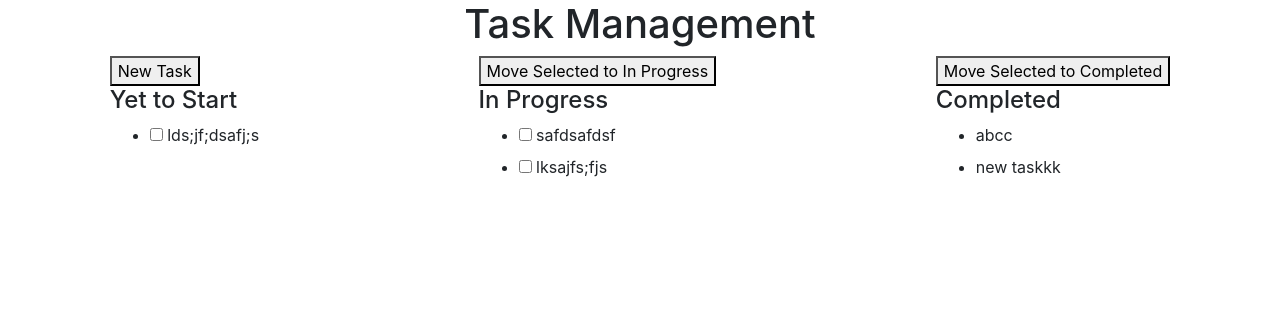
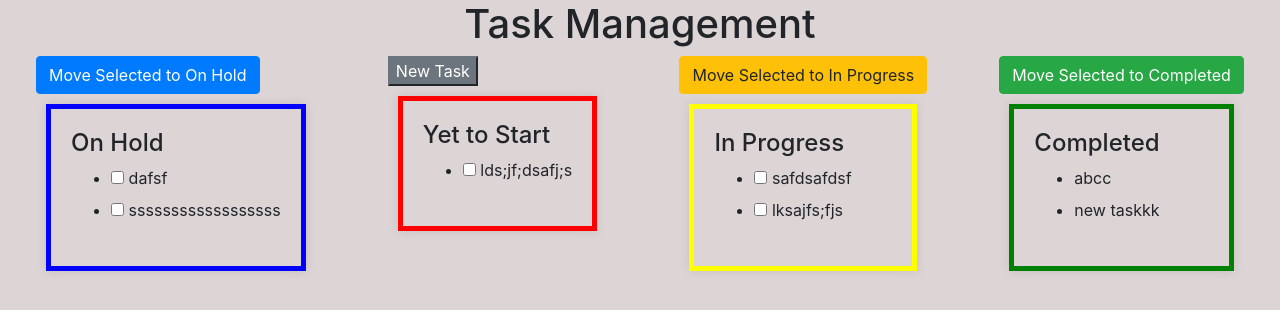
Before and after one commit to nitishroy6/to-do-task, a Django app: page / in a window 1280 px wide. Shown: the top 310 px of the page. Run offline with Django 4.2, Linux system fonts and the light colour scheme; data comes from the database, SQL or seed files in the repository; both versions use the stored data as it was after the commit; some libraries are stand-ins or nearby versions.

Commit message:
new changes

```diff
--- a/task/urls.py
+++ b/task/urls.py
@@ -1,10 +1,12 @@
 from django.urls import path
-from .views import task_list, task_create, move_to_in_progress, move_to_completed
+from .views import *
 
 urlpatterns = [
+    path('login/',login_controller),
     path('', task_list, name='task_list'),
     path('task-create/', task_create, name='task_create'),
     path('move-to-in-progress/', move_to_in_progress, name='move_to_in_progress'),
-    path('move-to-completed/', move_to_completed, name='move_to_in_progress'),
+    path('move-to-completed/', move_to_completed, name='move_to_in_completed'),
+    path('move-to-hold/', move_to_hold, name='move_to_in_hold'),
 
 ]
--- a/task/views.py
+++ b/task/views.py
@@ -13,6 +13,10 @@ class TaskEncoder(DjangoJSONEncoder):
         return super().default(obj)
 
 
+#  -- Login Controller --
+# @ensure_csrf_cookie
+def login_controller(request):
+    return render(request,'login.html')
 @ensure_csrf_cookie
 def task_create(request):
     if request.method == 'POST':
@@ -46,7 +50,6 @@ def move_to_in_progress(request):
 
 @ensure_csrf_cookie
 def move_to_completed(request):
-    print('dddddd')
     if request.method == 'POST':
         task_ids = request.POST.getlist('task_ids[]')
         try:
@@ -60,6 +63,21 @@ def move_to_completed(request):
             return JsonResponse({'success': False, 'message': str(e)})
 
     return JsonResponse({'success': False, 'message': 'Invalid request method'})
+@ensure_csrf_cookie
+def move_to_hold(request):
+    if request.method == 'POST':
+        task_ids = request.POST.getlist('task_ids[]')
+        try:
+            tasks = Task.objects.filter(id__in=task_ids)
+            for task in tasks:
+                task.task_status = 3
+                task.save()
+
+            return JsonResponse({'success': True})
+        except Exception as e:
+            return JsonResponse({'success': False, 'message': str(e)})
+
+    return JsonResponse({'success': False, 'message': 'Invalid request method'})
 
 def task_list(request):
     tasks = Task.objects.all()
--- a/templates/index.html
+++ b/templates/index.html
@@ -13,7 +13,37 @@
     {% load static %}
 
     <!-- <link rel="stylesheet" href="{% static 'static/css/style.css' %}"> </head> -->
-<body>
+<body style="background-color: rgb(221, 213, 213);">
+    <style>
+        .task-container-red {
+            border: 5px solid red;
+            box-shadow: 0 0 10px rgba(0, 0, 0, 0.1);
+            padding: 20px;
+            margin: 10px;
+        }
+
+        .task-container-yellow {
+            border: 5px solid yellow;
+            box-shadow: 0 0 10px rgba(0, 0, 0, 0.1);
+            padding: 20px;
+            margin: 10px;
+        }
+
+        .task-container-green {
+            border: 5px solid green;
+            box-shadow: 0 0 10px rgba(0, 0, 0, 0.1);
+            padding: 20px;
+            margin: 10px;
+        }
+
+        .task-container-blue {
+            border: 5px solid blue;
+            box-shadow: 0 0 10px rgba(0, 0, 0, 0.1);
+            padding: 20px;
+            margin: 10px;
+        }
+    </style>
+
     <header style="display:flex;justify-content: center;">
         <h1 >Task Management</h1>
     </header>
@@ -23,9 +53,31 @@
 
        <section class="task-lists" style="display: flex;flex-direction: row;justify-content: space-around;">
         <div>
-            <section class="task-creation">
-                <button class="new-task-button" onclick="openTaskModal()">New Task</button>
+            <section class="task-actions">
+                <button class="move-to-in-hold btn btn-primary" onclick="move_to_hold()">Move Selected to On Hold</button>
             </section>
+
+        <div class="task-container task-container-blue">
+
+            <h4>On Hold</h4>
+        <ul class="task-list">
+            {% for task in tasks %}
+                {% if task.task_status == 3 %}
+                    <li>
+                        <input type="checkbox" class="task-checkbox" id="task-{{ task.id }}" data-task-id="{{ task.id }}">
+                        <label for="task-{{ task.id }}">{{ task.task_description }}</label>
+                    </li>
+                {% endif %}
+            {% endfor %}
+        </ul>
+        </div>
+    </div>
+        <div>
+            <section class="task-creations ">
+                <button class="new-task-button btn-secondary" onclick="openTaskModal()">New Task</button>
+            </section>
+            <div class="task-container task-container-red">
+
                 <h4>Yet to Start</h4>
         <ul class="task-list" id="new_task">
             {% for task in tasks %}
@@ -38,28 +90,35 @@
             {% endfor %}
         </ul>
             </div>
+        </div>
 
     <div>
         <section class="task-actions">
-            <button class="move-to-in-progress" onclick="move_to_progress()">Move Selected to In Progress</button>
+            <button class="move-to-in-progress btn btn-warning" onclick="move_to_progress()">Move Selected to In Progress</button>
         </section>
+        <div class="task-container task-container-yellow">
+
             <h4>In Progress</h4>
         <ul class="task-list">
             {% for task in tasks %}
                 {% if task.task_status == 1 %}
                     <li>
-                    <input type="checkbox" class="task-checkboxx" id="task-{{ task.id }}" data-task-id="{{ task.id }}">
+                        <input type="checkbox" class="task-checkbox" id="task-{{ task.id }}" data-task-id="{{ task.id }}">
                         <label for="task-{{ task.id }}">{{ task.task_description }}</label>
                     </li>
                 {% endif %}
             {% endfor %}
         </ul>
         </div>
+    </div>
+
 
     <div>
         <section class="task-actions">
-            <button class="move-to-completed" onclick="move_to_completed()">Move Selected to Completed</button>
+            <button  class="move-to-completed btn btn-success" onclick="move_to_completed()">Move Selected to Completed</button>
         </section>
+        <div class="task-container task-container-green">
+
             <h4>Completed</h4>
         <ul class="task-list" id="completed_task">
             {% for task in tasks %}
@@ -71,6 +130,7 @@
                 {% endif %}
             {% endfor %}
         </ul>
+        </div>
     </div>
 </section>
     </main>
@@ -164,7 +224,7 @@ function move_to_progress() {
 
 
 function move_to_completed() {
-    const selectedTasks = $('.task-checkboxx:checked');
+    const selectedTasks = $('.task-checkbox:checked');
 
     if (selectedTasks.length > 0) {
         const taskIds = selectedTasks.map(function() {
@@ -192,6 +252,35 @@ function move_to_completed() {
         alert('Please Select Progress Task')
     }
 }
+function move_to_hold() {
+    const selectedTasks = $('.task-checkbox:checked')
+
+    if (selectedTasks.length > 0) {
+        const taskIds = selectedTasks.map(function() {
+            return $(this).attr('data-task-id'); // Use attr() to retrieve the data attribute
+        }).get();
+        $.ajax({
+            url: '/move-to-hold/',
+            method: 'POST',
+            data: { task_ids: taskIds, csrfmiddlewaretoken: '{{ csrf_token }}' },
+            success: function(data) {
+                if (data.success) {
+                    selectedTasks.closest('li').remove();
+                    $('#hold_task').append(data);  // Append updated tasks to the "Completed" section
+                } else {
+                    console.error('Error moving tasks to Completed', data.message);
+                }
+                location.reload()
+            },
+            error: function(error) {
+                console.error('Error moving tasks to Completed', error);
+            }
+        });
+    }
+    else{
+        alert('Please Select Progress Task')
+    }
+}
 
 
     </script>
```
Also changed, not shown: templates/login.html (added, +45 -0 lines), db.sqlite3, task/migrations/0002_alter_task_task_status.py (added). Lines whose indentation alone changed are shown as unchanged.
